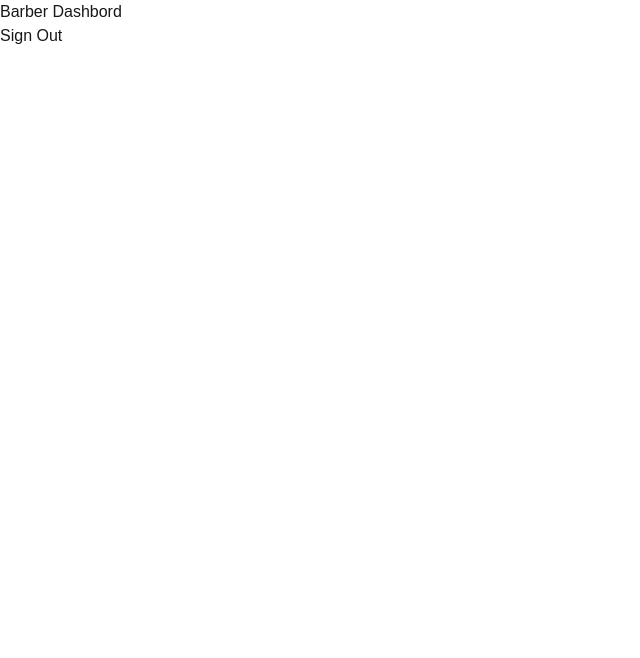
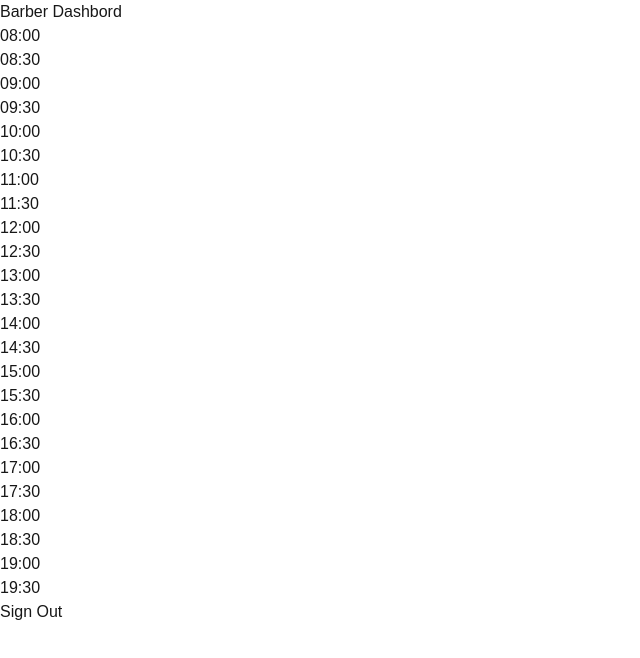
Before and after one commit to 0xRoque/barber-booking, a Next.js app: page /dashboard/barber in a window 1280 px wide. Shown: the top 658 px of the page, without its empty margins (0-640 px from the left). Built offline with nearby package versions, Linux system fonts and the light colour scheme; no server answers; the database is empty.

Commit message:
feat: generate time slots from barber config

```diff
--- a/src/app/dashboard/barber/page.tsx
+++ b/src/app/dashboard/barber/page.tsx
@@ -1,8 +1,41 @@
-import { signOut } from "@/lib/auth";
-export default function BarberDashboard() {
+import { auth, signOut } from "@/lib/auth";
+import { prisma } from "@/lib/prisma";
+
+function generateSlots(start: string, end: string) {
+  const slots: string[] = [];
+
+  const convertStartTime = start.split(":");
+  const startMinut =
+    parseInt(convertStartTime[0]) * 60 + parseInt(convertStartTime[1]);
+  const convertEndTime = end.split(":");
+  const endMinut =
+    parseInt(convertEndTime[0]) * 60 + parseInt(convertEndTime[1]);
+
+  for (let i = startMinut; i < endMinut; i += 30) {
+    const hours = String(Math.floor(i / 60)).padStart(2, "0");
+    const minut = String(i % 60).padStart(2, "0");
+    const time = `${hours}:${minut}`;
+    slots.push(time);
+  }
+  return slots;
+}
+
+export default async function BarberDashboard() {
+  const session = await auth();
+  const barberId = session?.user?.id as string;
+
+  const config = await prisma.barberConfig.findUnique({
+    where: { barberId: barberId },
+  });
+  const slots = generateSlots(config?.weekdayStart ?? "08:00", config?.weekdayEnd ?? "20:00")
   return (
     <div className="div">
       <h1>Barber Dashbord</h1>
+
+      <div id="slots">
+         {slots.map((slot)=>(<div key={slot}>{slot}</div>))}
+      </div>
+
       <form
         action={async () => {
           "use server";
```
